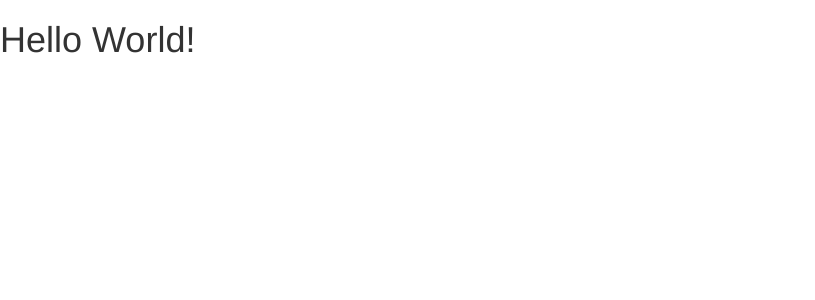
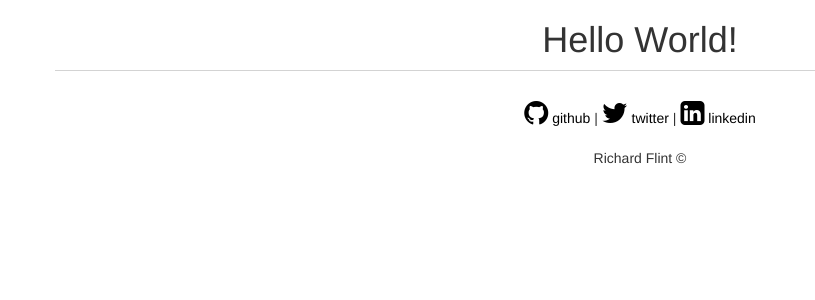
Before and after one commit to richardflint/richardflint.github.io, a Jekyll site: the page built from index.html, in a window 1280 px wide. Shown: the top 300 px of the page, without its empty margins (0-815 px from the left). Built offline with Jekyll 4.4.1, drawn with Linux system fonts in a browser that asks for light colours; nearby versions of some CDN libraries.

Commit message:
Added footer with social links

```diff
--- /dev/null
+++ b/_includes/footer.html
@@ -0,0 +1,17 @@
+<footer class="container">
+    <div class="row">
+        <div class="col-md-offset-3 col-md-6 text-center">
+            <a href="http://github.com/richardflint"><i class="fa fa-github fa-2"></i> github</a> |
+            <a href="http://twitter.com/richardflint"><i class="fa fa-twitter fa-2"></i> twitter</a> |
+            <a href="http://linkedin.com/richardflint"><i class="fa fa-linkedin-square fa-2"></i> linkedin</a>
+        </div>
+    </div>
+
+    <div class="row"><div class="col-md-12">&nbsp;</div></div>
+
+    <div class="row">
+        <div class="col-md-offset-3 col-md-6 text-center">
+            Richard Flint &copy;
+        </div>
+    </div>
+</footer>
--- a/_includes/head.html
+++ b/_includes/head.html
@@ -14,4 +14,10 @@
     <script src="https://oss.maxcdn.com/html5shiv/3.7.2/html5shiv.min.js"></script>
     <script src="https://oss.maxcdn.com/respond/1.4.2/respond.min.js"></script>
     <![endif]-->
+
+    <!-- Font awesome -->
+    <link rel="stylesheet" href="https://maxcdn.bootstrapcdn.com/font-awesome/4.4.0/css/font-awesome.min.css">
+
+    <!-- main.css -->
+    <link rel="stylesheet" href="/static/css/main.css">
 </head>
--- a/_layouts/default.html
+++ b/_layouts/default.html
@@ -3,6 +3,8 @@
 {% include head.html %}
 <body>
 {{ content }}
+
+{% include footer.html %}
 </body>
 
 </html>
--- a/index.html
+++ b/index.html
@@ -2,6 +2,6 @@
 layout: default
 ---
 
-<section id="about">
+<section id="about" class="container text-center">
   <h1>Hello World!</h1>
 </section>
--- /dev/null
+++ b/static/css/main.css
@@ -0,0 +1,12 @@
+.fa-2 {
+    font-size: 2em;
+}
+
+footer a:link {
+    color: black;
+}
+
+footer {
+    border-top: thin ridge lightgray;
+    padding-top: 2em;
+}
```
